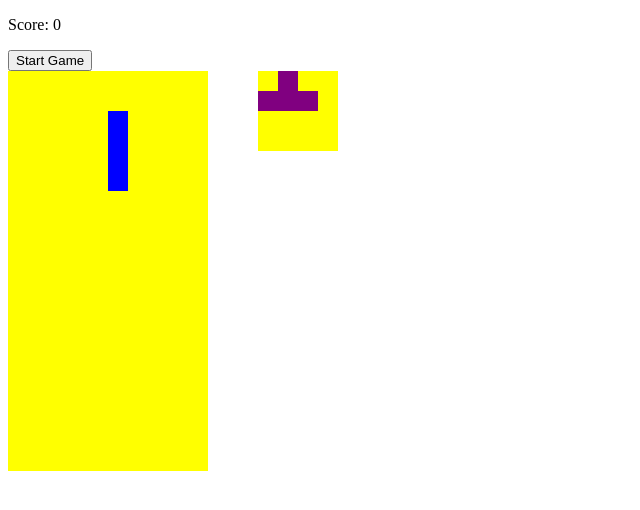
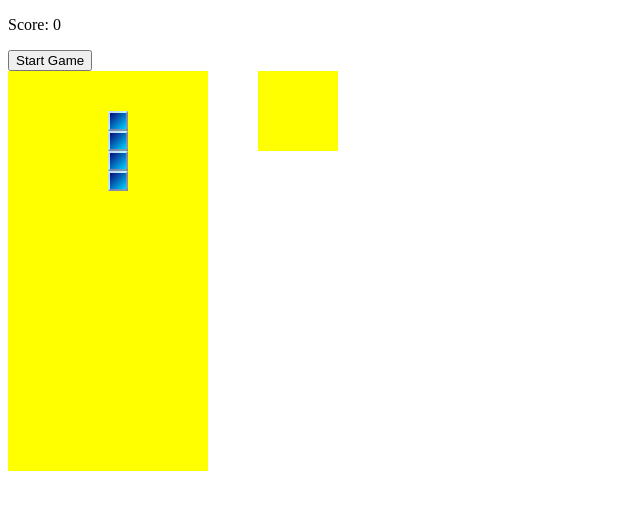
Before and after one commit to mich-cook/freecodecamp, a plain HTML site: page games/tetris/index.html in a window 1280 px wide. Both pictures are taken after a click on the button "Start Game". Shown: the whole page, without its empty margins (0-640 px from the left). Drawn offline with Linux system fonts and the light colour scheme.

Commit message:
change hard coded styles in JS to classes

```diff
--- a/games/tetris/app.js
+++ b/games/tetris/app.js
@@ -26,12 +26,12 @@ let score = 0;
 
 let squares = Array.from(document.querySelectorAll('.grid div'));
 
-const colors = [
-	'orange',
-	'red',
-	'purple',
-	'green',
-	'blue'
+const shapeClassNames = [
+	"tetromino-l",
+	"tetromino-z",
+	"tetromino-t",
+	"tetromino-o",
+	"tetromino-i"
 ];
 
 const lTetromino = [
@@ -80,14 +80,14 @@ let current = theTetrominoes[tetOffset][currentRotation];
 function draw() {
 	current.forEach(index => {
 		squares[currentPosition + index].classList.add("tetromino");
-		squares[currentPosition + index].style.backgroundColor = colors[tetOffset];
+		squares[currentPosition + index].classList.add(shapeClassNames[tetOffset]);
 	});
 };
 
 function undraw() {
 	current.forEach(index => {
 		squares[currentPosition + index].classList.remove("tetromino");
-		squares[currentPosition + index].style.backgroundColor = '';
+		squares[currentPosition + index].classList.remove(shapeClassNames[tetOffset]);
 	});
 };
 
@@ -186,11 +186,11 @@ function displayShape() {
 	// clear grid
 	displaySquares.forEach(square => {
 		square.classList.remove("tetromino");
-		square.style.backgroundColor = '';
+		square.classList.remove(shapeClassNames[nextRandom]);
 	});
 	upNextTetrominoes[nextRandom].forEach(index => {
 		displaySquares[displayIndex + index].classList.add("tetromino");
-		displaySquares[displayIndex + index].style.backgroundColor = colors[nextRandom];
+		displaySquares[displayIndex + index].classList.add(shapeClassNames[nextRandom]);
 	});
 };
 
@@ -212,11 +212,7 @@ function addScore() {
 		if (row.every(index => { return squares[index].classList.contains("taken"); })) {
 			score += 10;
 			scoreDisplay.innerHTML = score;
-			row.forEach(index => {
-				squares[index].classList.remove("taken");
-				squares[index].classList.remove("tetromino");
-				squares[index].style.backgroundColor = '';
-			});
+			row.forEach(index => { squares[index].className = ''; });
 			const squaresRemoved = squares.splice(i, width);
 			squares = squaresRemoved.concat(squares);
 			squares.forEach(cell => grid.appendChild(cell));
--- a/games/tetris/style.css
+++ b/games/tetris/style.css
@@ -15,8 +15,26 @@
 	height: 20px;
 }
 
-.tetromino {
-	background-color: blue;
+.grid div.tetromino {
+	width: 16px;
+	height: 16px;
+	border: 2px outset rgba(255, 255, 255, 0.75);
+}
+
+.grid div.tetromino-l {
+	background: linear-gradient(135deg, rgba(255,187,54,1) 0%, rgba(224,118,0,1) 100%);
+}
+.grid div.tetromino-z {
+	background: linear-gradient(135deg, rgba(224,0,0,1) 0%, rgba(124,0,0,1) 100%);
+}
+.grid div.tetromino-t {
+	background: linear-gradient(135deg, rgba(135,102,203,1) 0%, rgba(56,0,119,1) 100%);
+}
+.grid div.tetromino-o {
+	background: linear-gradient(135deg, rgba(102,203,103,1) 0%, rgba(5,119,0,1) 100%);
+}
+.grid div.tetromino-i {
+	background: linear-gradient(135deg, rgba(9,9,121,1) 0%, rgba(0,212,255,1) 100%);
 }
 
 .mini-grid {
```
